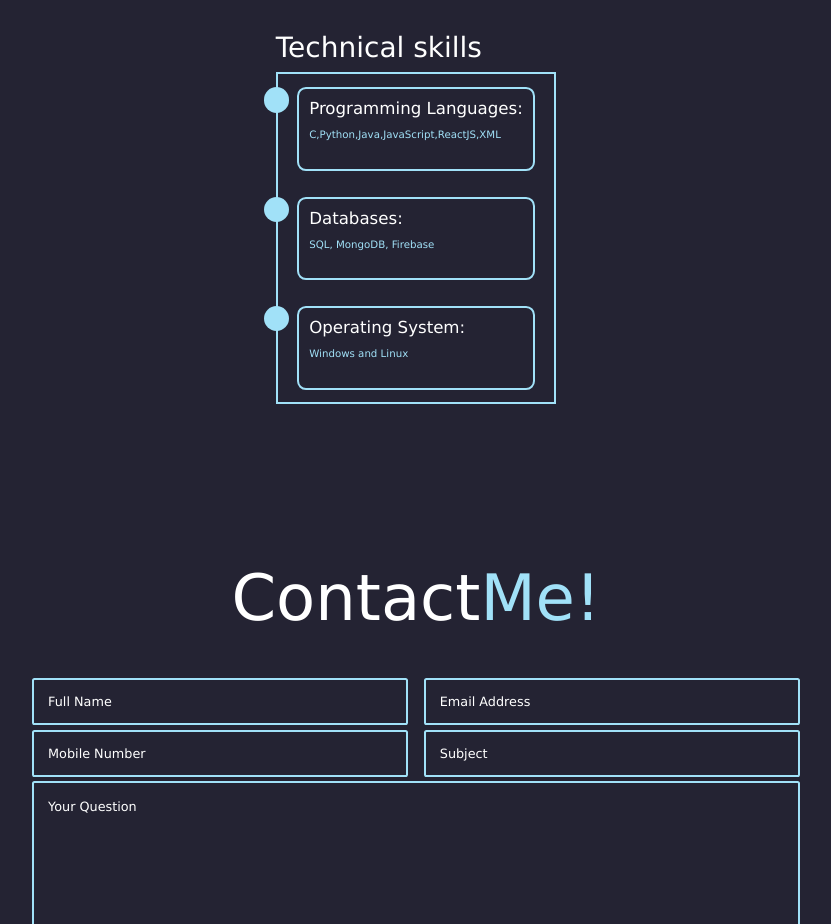
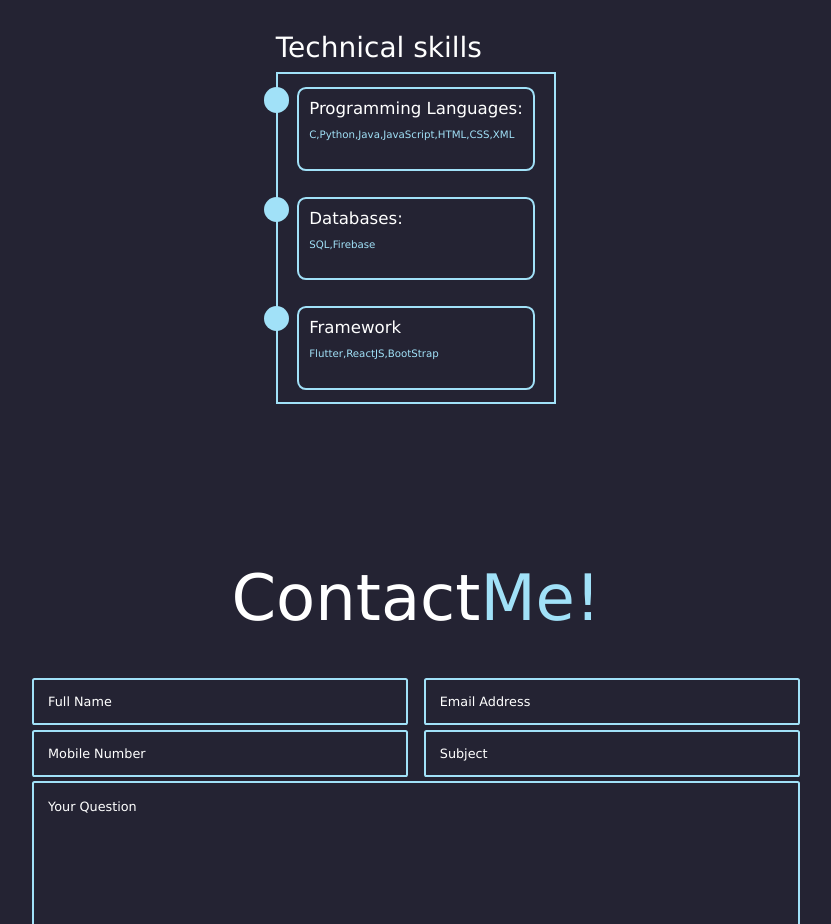
Before and after one commit to snehil891/my-portfolio, a React (Create React App) app: page / in a window 1280 px wide. Shown: the part 2640-3564 px from the top of the page, without its empty margins (224-1055 px from the left). Built offline with nearby package versions, Linux system fonts and the light colour scheme; a web font is replaced by a local one.

Commit message:
Skills changed &new resume added

```diff
--- a/src/Components/Skills.js
+++ b/src/Components/Skills.js
@@ -12,19 +12,19 @@ export default function Skills(props) {
                         <div className='skills-content'>
                             <div className='content'>
                                 <h3>Programming Languages:</h3>
-                                <p>C,Python,Java,JavaScript,ReactJS,XML</p>
+                                <p>C,Python,Java,JavaScript,HTML,CSS,XML</p>
                             </div>
                         </div>
                         <div className='skills-content'>
                             <div className='content'>
                                 <h3>Databases:</h3>
-                                <p> SQL, MongoDB, Firebase</p>
+                                <p> SQL,Firebase</p>
                             </div>
                         </div>
                         <div className='skills-content'>
                             <div className='content'>
-                                <h3>Operating System:</h3>
-                                <p>Windows and Linux</p>
+                                <h3>Framework</h3>
+                                <p>Flutter,ReactJS,BootStrap</p>
                             </div>
                         </div>
                     </div>
```
Also changed, not shown: 1 other file (tests, documents, lock files or other folders).
